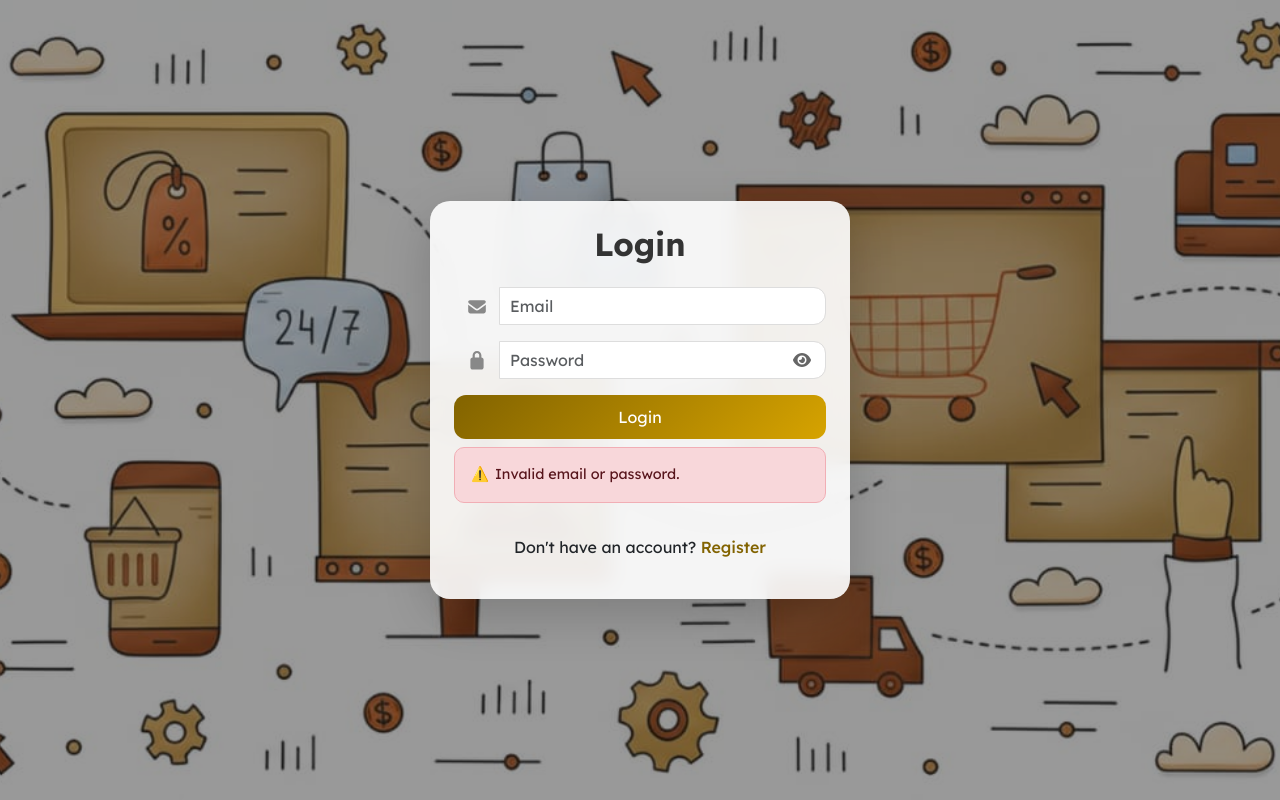
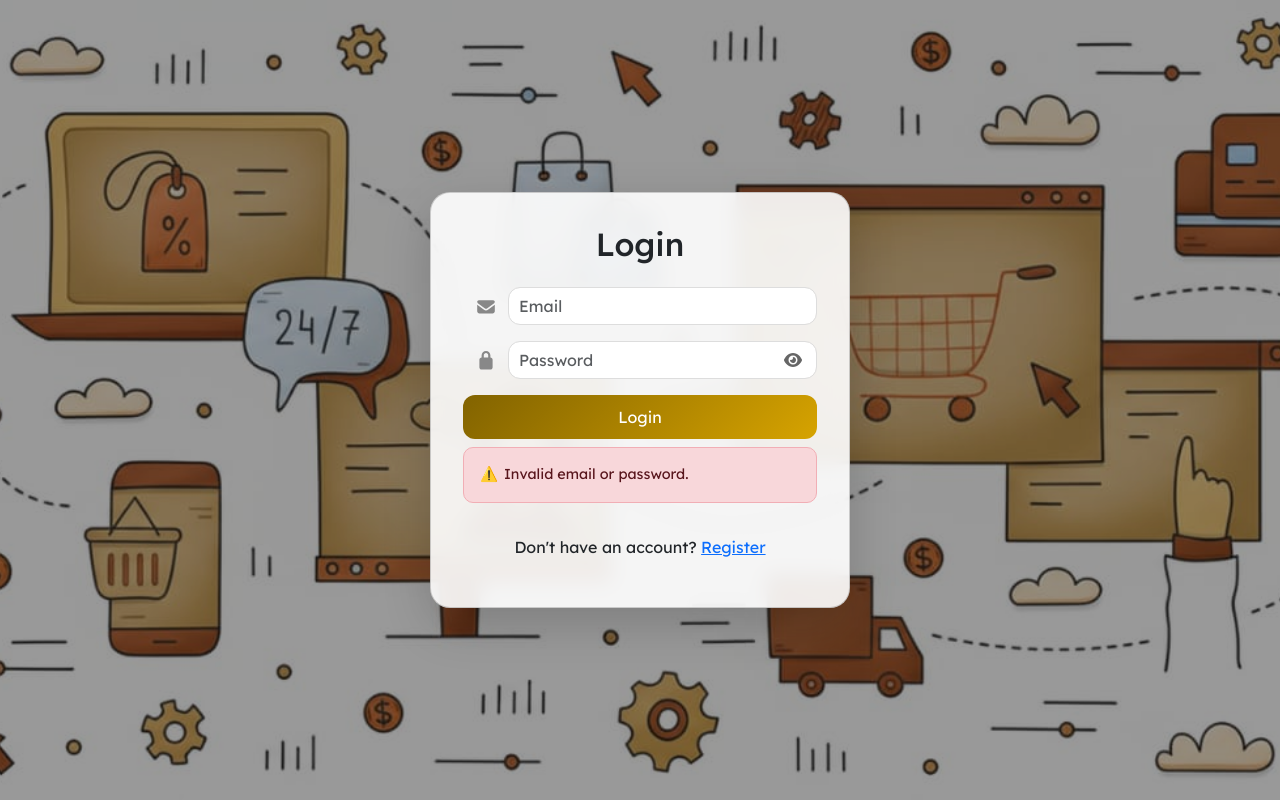
Before and after one commit to SomayaTamer/Taylor, a plain HTML site: page index.html in a window 1280 px wide. Both pictures are taken after a click on the button "Login". Drawn offline with Linux system fonts and the light colour scheme.

Commit message:
Update index.html

```diff
--- a/index.html
+++ b/index.html
@@ -8,16 +8,15 @@
   <link rel="icon" href="./img/logo.png" type="image/x-icon">
 
   <!-- Google Font -->
-    <link
-      href="https://fonts.googleapis.com/css2?family=Lexend:wght@100..900&display=swap"
-      rel="stylesheet"
-    />
+  <link href="https://fonts.googleapis.com/css2?family=Lexend:wght@100..900&display=swap" rel="stylesheet">
+
   <style>
     :root {
       --main-color: #826300;
       --main-hover: #d6a300;
       --grey-color: #d9d9d9;
     }
+
     body {
       font-family: "Lexend", sans-serif;
       margin: 0;
@@ -31,28 +30,23 @@
       min-height: 100vh;
     }
 
-      /* أوفرلاي فوق الخلفية */
     body::before {
       content: "";
       position: absolute;
-        top: 0;
-        left: 0;
-        right: 0;
-        bottom: 0;
-        background: rgba(0, 0, 0, 0.4);
-        z-index: 0;
+      top:0; left:0; right:0; bottom:0;
+      background: rgba(0,0,0,0.4);
+      z-index:0;
     }
 
     #login {
       position: relative;
-        z-index: 1;
+      z-index:1;
       display: flex;
       align-items: center;
       justify-content: center;
       width: 100%;
     }
 
-      /* الكارد */
     .card {
       max-width: 420px;
       width: 100%;
@@ -61,155 +55,60 @@
       backdrop-filter: blur(10px);
       box-shadow: 0 8px 25px rgba(0, 0, 0, 0.15);
       animation: fadeUp 0.7s ease;
+      padding: 2rem;
     }
 
     @keyframes fadeUp {
-        from {
-          transform: translateY(30px);
-          opacity: 0;
-        }
-        to {
-          transform: translateY(0);
-          opacity: 1;
-        }
+      from { transform: translateY(30px); opacity:0;}
+      to { transform: translateY(0); opacity:1;}
     }
 
-      /* زرار Login */
     .btn-primary {
-        background: linear-gradient(
-          135deg,
-          var(--main-color),
-          var(--main-hover)
-        );
+      background: linear-gradient(135deg, var(--main-color), var(--main-hover));
       border: none;
       border-radius: 12px;
       transition: all 0.3s ease;
       padding: 10px;
     }
+
     .btn-primary:hover {
       transform: translateY(-3px) scale(1.02);
-        box-shadow: 0 5px 15px rgba(214, 163, 0, 0.4);
-      }
-      .btn-primary:disabled {
-        opacity: 0.7;
+      box-shadow: 0 5px 15px rgba(214,163,0,0.4);
     }
 
-      /* الحقول */
-      .input-group-text {
-        background: transparent;
-        border: none;
-        color: #888;
-        font-size: 1.1rem;
-      }
-      .form-control {
-        border-radius: 12px !important;
-        border: 1px solid #ddd;
-        padding-left: 10px;
-        border-top-left-radius: 0 !important;
-        border-bottom-left-radius: 0 !important;
-      }
-      .form-control:focus {
-        border-color: #d6a300;
-        box-shadow: 0 0 5px rgba(214, 163, 0, 0.4);
-      }
-      .input-group > .form-control:focus {
-        z-index: 0;
-      }
-
-      /* زرار إظهار/إخفاء الباسورد */
-      #togglePassword {
-        background: none;
-        border: none;
-        color: #666;
-        font-size: 1rem;
-      }
-      #togglePassword:hover {
-        color: var(--main-hover);
-      }
-
-      /* رسالة الخطأ */
-      #errorMsg {
-        border-radius: 10px;
-        font-size: 0.9rem;
-        display: flex;
-        align-items: center;
-        gap: 6px;
-      }
-      #errorMsg::before {
-        content: "⚠️";
-      }
-
-      /* النصوص واللينكات */
-      h2 {
-        font-weight: 700;
-        color: #333;
-      }
-      a {
-        color: var(--main-color);
-        text-decoration: none;
-        font-weight: 500;
-        transition: color 0.3s;
-      }
-      a:hover {
-        color: var(--main-hover);
-      }
-
-      /* Responsive */
-      @media (max-width: 576px) {
-        .card {
-          margin: 15px;
-          padding: 20px;
-        }
-        h2 {
-          font-size: 1.5rem;
-        }
-      }
+    .input-group-text { background: transparent; border: none; color: #888; font-size:1.1rem; }
+    .form-control { border-radius: 12px !important; border: 1px solid #ddd; padding-left:10px; }
+    .form-control:focus { border-color: #d6a300; box-shadow:0 0 5px rgba(214,163,0,0.4);}
+    #togglePassword { background:none; border:none; color:#666; font-size:1rem;}
+    #togglePassword:hover { color: var(--main-hover);}
+    #errorMsg { border-radius:10px; font-size:0.9rem; display:flex; align-items:center; gap:6px;}
+    #errorMsg::before { content:"⚠️"; }
   </style>
 </head>
 <body>
 <section id="login">
-      <div class="card shadow-lg p-4 border-0">
+  <div class="card shadow-lg">
     <h2 class="text-center mb-4">Login</h2>
+
     <div class="mb-3 input-group">
-          <span class="input-group-text"
-            ><i class="fa-solid fa-envelope"></i
-          ></span>
-          <input
-            required
-            type="email"
-            class="form-control"
-            id="login-email"
-            placeholder="Email"
-          />
+      <span class="input-group-text"><i class="fa-solid fa-envelope"></i></span>
+      <input type="email" class="form-control" id="login-email" placeholder="Email" required>
     </div>
+
     <div class="mb-3 input-group position-relative">
       <span class="input-group-text"><i class="fa-solid fa-lock"></i></span>
-          <input
-            required
-            type="password"
-            class="form-control"
-            id="login-password"
-            placeholder="Password"
-          />
-          <button
-            type="button"
-            class="position-absolute end-0 top-50 translate-middle-y me-2"
-            id="togglePassword"
-            aria-label="Show or hide password"
-          >
+      <input type="password" class="form-control" id="login-password" placeholder="Password" required>
+      <button type="button" id="togglePassword" class="position-absolute end-0 top-50 translate-middle-y me-2">
         <i class="fa-solid fa-eye"></i>
       </button>
     </div>
+
     <button id="btn" class="btn btn-primary w-100 mb-2">
-          <span
-            class="spinner-border spinner-border-sm me-2 d-none"
-            id="loadingSpinner"
-          ></span>
+      <span class="spinner-border spinner-border-sm me-2 d-none" id="loadingSpinner"></span>
       Login
     </button>
-        <div id="errorMsg" class="alert alert-danger d-none">
-          Invalid email or password.
-        </div>
+
+    <div id="errorMsg" class="alert alert-danger d-none">Invalid email or password.</div>
     <p class="text-center mt-3">
       Don't have an account? <a href="./Register/index.html">Register</a>
     </p>
@@ -225,7 +124,14 @@
   const spinner = document.getElementById("loadingSpinner");
   const errorMsg = document.getElementById("errorMsg");
 
-      btn.addEventListener("click", function login() {
+  // Remove auto-redirect unless user really logged in
+  const loggedInUser = JSON.parse(localStorage.getItem("loggedInUser"));
+  if (loggedInUser) {
+    window.location.href = "../Home/index.html";
+  }
+
+  // Login function
+  btn.addEventListener("click", function () {
     errorMsg.classList.add("d-none");
     spinner.classList.remove("d-none");
     btn.disabled = true;
@@ -234,21 +140,20 @@
       const email = document.getElementById("login-email").value;
       const password = loginPassword.value;
       let users = JSON.parse(localStorage.getItem("user")) || [];
-          const user = users.find(
-            (u) => u.userEmail === email && u.userPassword === password
-          );
+      const user = users.find(u => u.userEmail === email && u.userPassword === password);
 
       if (user) {
         localStorage.setItem("loggedInUser", JSON.stringify({ email }));
-            window.location.href = "./Home/index.html";
+        window.location.href = "../Home/index.html";
       } else {
         errorMsg.classList.remove("d-none");
         spinner.classList.add("d-none");
         btn.disabled = false;
       }
-        }, 1000);
+    }, 500);
   });
 
+  // Toggle password visibility
   togglePassword.addEventListener("click", function () {
     if (loginPassword.type === "password") {
       loginPassword.type = "text";
@@ -258,13 +163,6 @@
       togglePassword.innerHTML = `<i class="fa-solid fa-eye"></i>`;
     }
   });
-
-      window.onload = function () {
-        const loggedInUser = JSON.parse(localStorage.getItem("loggedInUser"));
-        if (loggedInUser) {
-          window.location.href = "./Home/index.html";
-        }
-      };
 </script>
 </body>
 </html>
```
Lines whose indentation alone changed are shown as unchanged.
